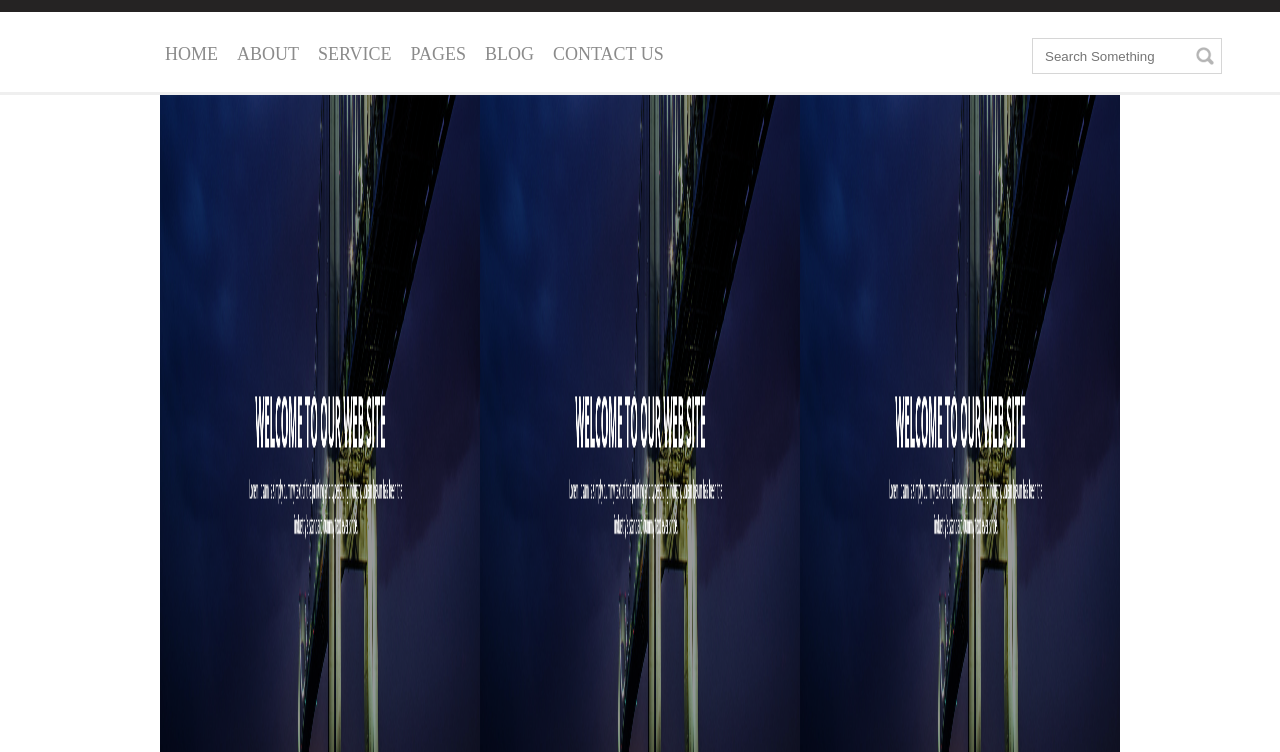
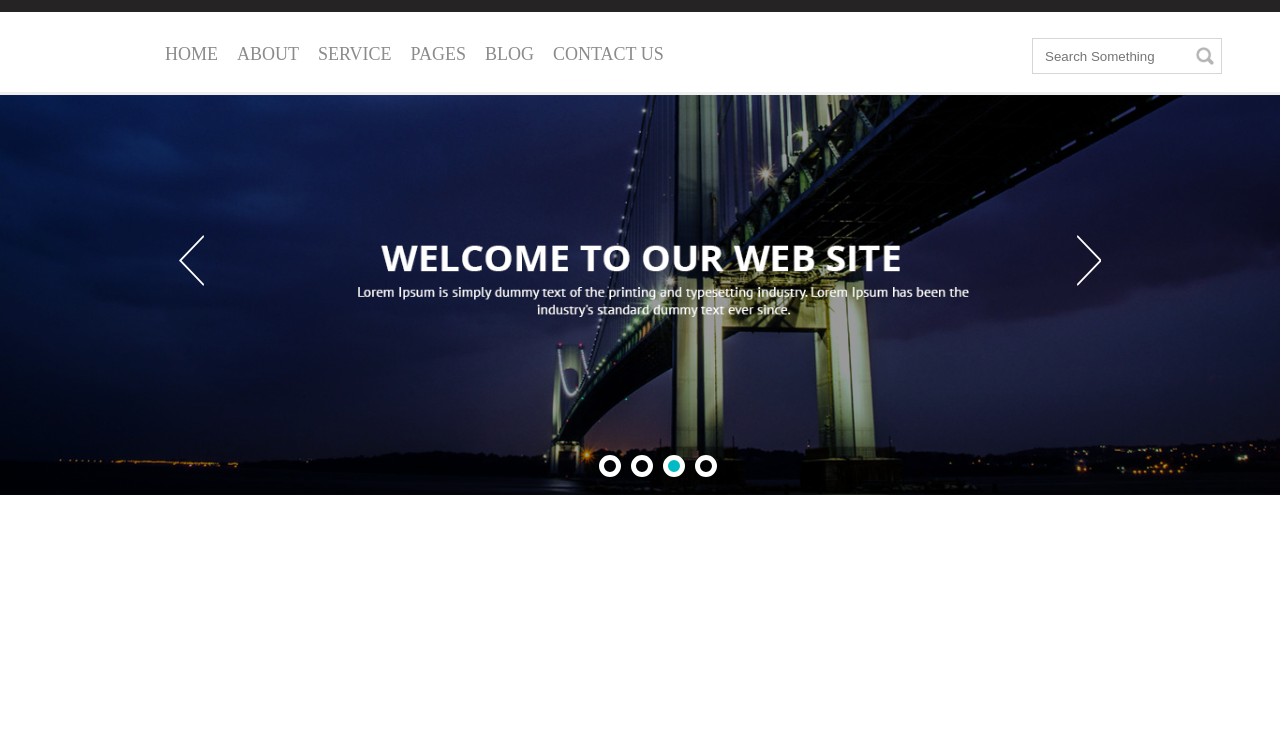
Before and after one commit to brunathemoteo/Front-End, a plain HTML site: page MeuPrimeiroSite/index.html in a window 1280 px wide. Shown: the part 48-800 px from the top of the page. Drawn offline with nearby package versions, Linux system fonts and the light colour scheme.

Commit message:
Atualizacao do projeto

```diff
--- a/MeuPrimeiroSite/css/main.css
+++ b/MeuPrimeiroSite/css/main.css
@@ -128,4 +128,35 @@ button.slick-next {
 
 .slider-principal {
     width: 100%!important;
+    height: 50%;
 }
+
+.slick-list {
+    width: 100%!important;
+}
+
+.slick-dots li button {
+    font-size: 0px;
+    border: 5px solid #ffffff;
+    width: 22px;
+    height: 22px;
+    background: transparent;
+    border-radius: 50%;
+    cursor: pointer;
+}
+
+.slick-dots{
+    margin: 0 auto;
+    width: 50%;
+    position: absolute;
+    left: 46%;
+    top: 90%;
+}
+li.slick-active button {
+    background-color: #00bac6;
+}
+
+.slick-dots li {
+    padding-left: 10px;
+    display: inline-block;
+}
--- a/MeuPrimeiroSite/index.html
+++ b/MeuPrimeiroSite/index.html
@@ -72,6 +72,7 @@
             <img src="./img/banner.png"/>
             <img src="./img/banner.png"/>
             <img src="./img/banner.png"/>
+            <img src="./img/banner.png"/>
         </div>
     </div>
         <script type="text/javascript" src="https://code.jquery.com/jquery-1.11.0.min.js"></script>
--- a/MeuPrimeiroSite/js/main.js
+++ b/MeuPrimeiroSite/js/main.js
@@ -2,5 +2,8 @@ $('.slider-principal').slick({
     dots: true,
     infinite: true,
     speed: 300,
-    slidesToShow: 4
+    slidesToShow: 1,
+    adaptiveHeight: true,
+    autoplay: true,
+    autoplaySpeed: 2000
 });
```
